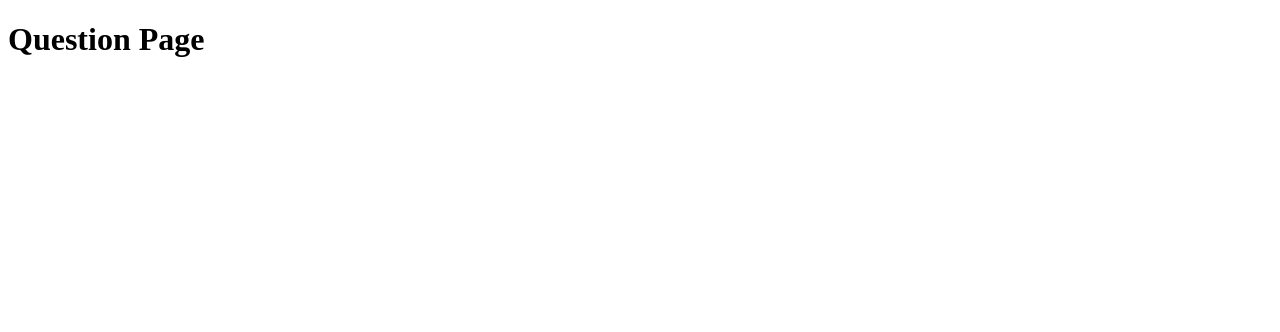
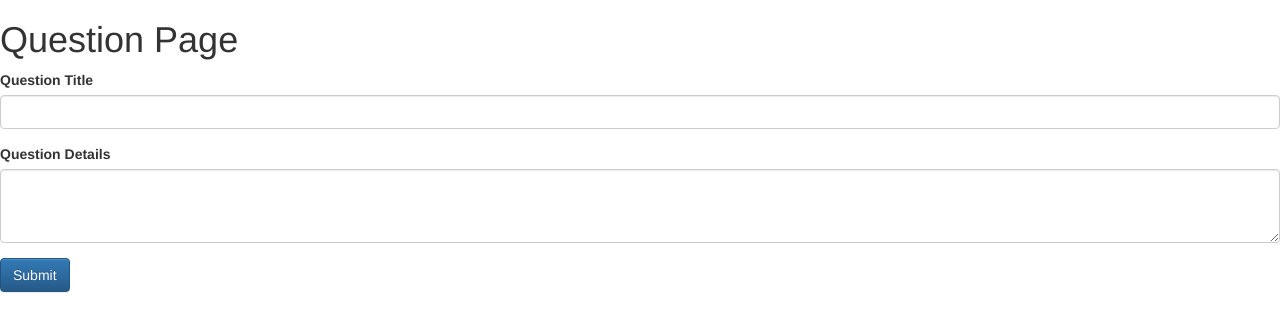
Before and after one commit to naet88/qa-capstone, a website: page views/question-page.html in a window 1280 px wide. Drawn offline with nearby package versions, Linux system fonts and the light colour scheme.

Commit message:
confused

```diff
--- a/views/question-page.html
+++ b/views/question-page.html
@@ -5,7 +5,16 @@
     <meta charset="utf-8">
     <meta http-equiv="X-UA-Compatible" content="IE=edge">
     <meta name="viewport" content="width=device-width, initial-scale=1">
-    <!-- <link rel="stylesheet" href="/style.css"> -->
+    <!-- <link rel="stylesheet" href="main.css"> -->
+
+  <link href="https://fonts.googleapis.com/css?family=Roboto" rel="stylesheet">
+
+  <!-- Latest compiled and minified CSS -->
+  <link rel="stylesheet" href="https://maxcdn.bootstrapcdn.com/bootstrap/3.3.7/css/bootstrap.min.css" integrity="sha384-BVYiiSIFeK1dGmJRAkycuHAHRg32OmUcww7on3RYdg4Va+PmSTsz/K68vbdEjh4u" crossorigin="anonymous">
+
+  <!-- Optional theme -->
+  <link rel="stylesheet" href="https://maxcdn.bootstrapcdn.com/bootstrap/3.3.7/css/bootstrap-theme.min.css" integrity="sha384-rHyoN1iRsVXV4nD0JutlnGaslCJuC7uwjduW9SVrLvRYooPp2bWYgmgJQIXwl/Sp" crossorigin="anonymous">
+
   </head>
   <body>
     <header role="banner">
@@ -14,14 +23,30 @@
 
     <main role="main">
 
+<form>
+
+  <div class="form-group">
+  <label for="example-text-input" class="col-form-label">Question Title</label>
+
+    <input class="form-control" type="text" id="">
+
+</div>
+
+  <div class="form-group">
+    <label for="questionDetails">Question Details</label>
+    <textarea class="form-control" id="exampleTextarea" rows="3"></textarea>
+  </div>
+
+
+  <button type="submit" class="btn btn-primary">Submit</button>
+</form>
+
+
     </main>
 
-
-
-    <script src="//code.jquery.com/jquery-2.2.1.min.js"
-            integrity="sha256-gvQgAFzTH6trSrAWoH1iPo9Xc96QxSZ3feW6kem+O00="
-            crossorigin="anonymous"></script>
-
+  <script src="https://code.jquery.com/jquery-3.1.0.min.js"></script>
+  <script src="https://maxcdn.bootstrapcdn.com/bootstrap/3.3.7/js/bootstrap.min.js" integrity="sha384-Tc5IQib027qvyjSMfHjOMaLkfuWVxZxUPnCJA7l2mCWNIpG9mGCD8wGNIcPD7Txa" crossorigin="anonymous"></script>
+  <!-- <script type="text/javascript" src="app.js"></script>   -->
 
   </body>
 </html>
```
Also changed, not shown: server.js (+13 -0 lines), views/app.js (added), views/main.css (added).
